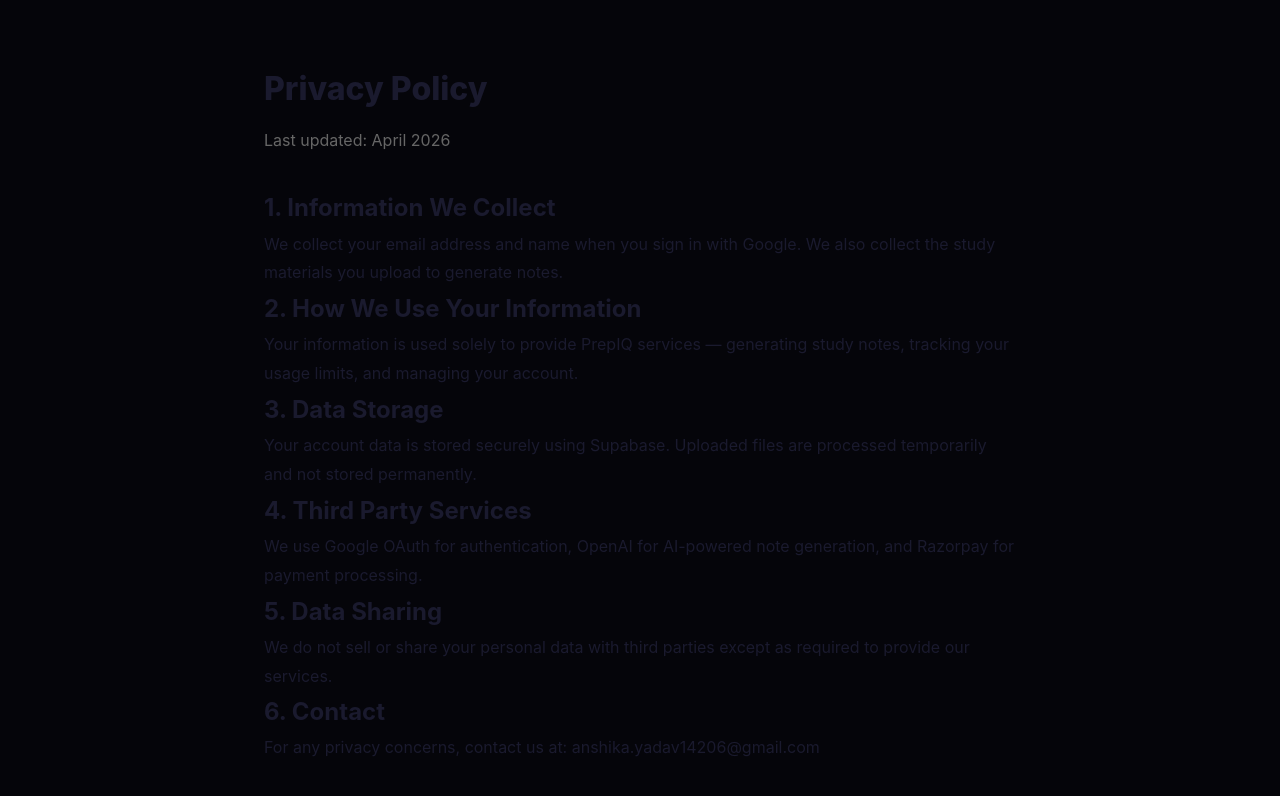
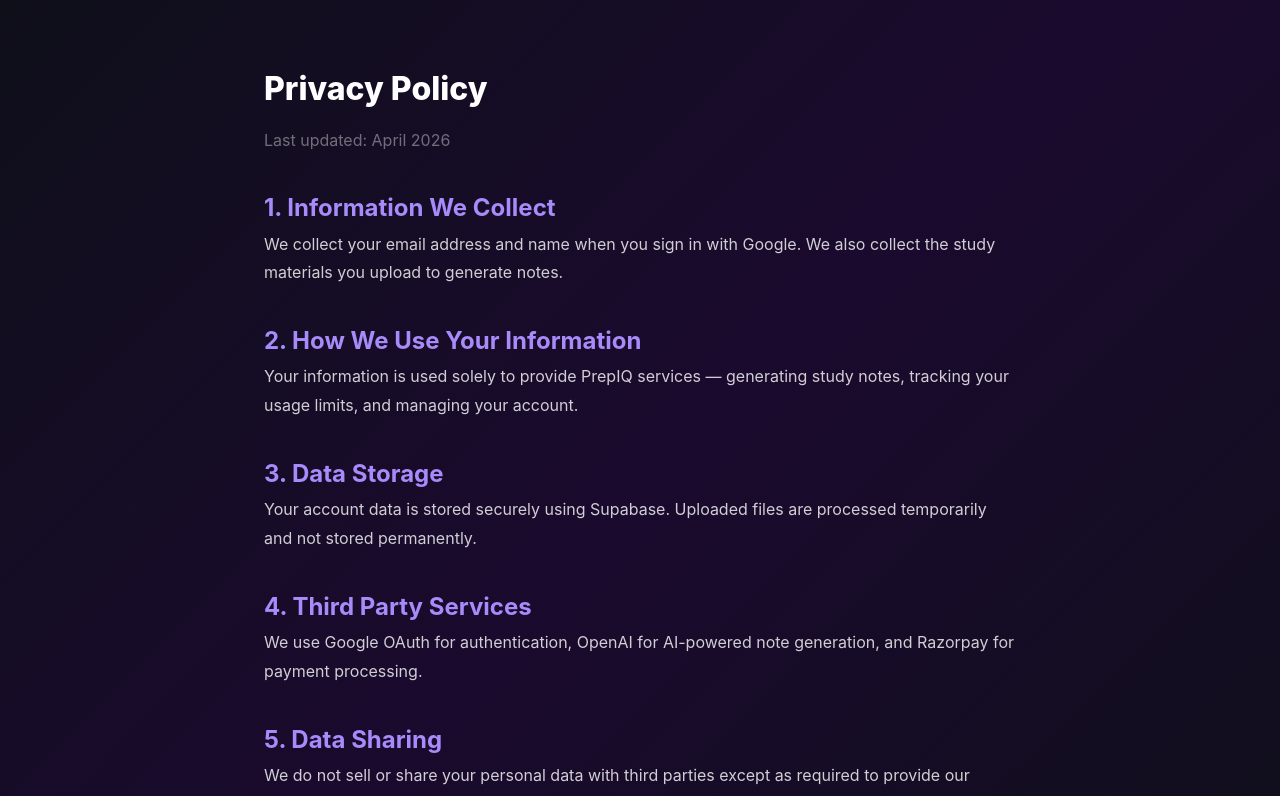
Before and after one commit to anshikayadav14/prepiq, a Next.js app: page /privacy in a window 1280 px wide. Shown: the top 796 px of the page. Built offline with nearby package versions, Linux system fonts and the light colour scheme.

Commit message:
Updated privacy and terms page

```diff
--- a/app/privacy/page.js
+++ b/app/privacy/page.js
@@ -1,29 +1,34 @@
 export default function PrivacyPolicy() {
   return (
     <div style={{
+      background: 'linear-gradient(135deg, #0f0f1a 0%, #1a0a2e 50%, #0f0f1a 100%)',
+      minHeight: '100vh'
+    }}>
+      <div style={{
         maxWidth: '800px', margin: '0 auto', padding: '60px 24px',
-      fontFamily: "'Inter', sans-serif", color: '#1a1a2e', lineHeight: '1.8'
+        fontFamily: "'Inter', sans-serif", color: 'rgba(255,255,255,0.8)', lineHeight: '1.8'
       }}>
-      <h1 style={{ fontSize: '2rem', fontWeight: '800', marginBottom: '8px' }}>Privacy Policy</h1>
-      <p style={{ color: '#666', marginBottom: '32px' }}>Last updated: April 2026</p>
+        <h1 style={{ fontSize: '2rem', fontWeight: '800', marginBottom: '8px', color: 'white' }}>Privacy Policy</h1>
+        <p style={{ color: 'rgba(255,255,255,0.4)', marginBottom: '32px' }}>Last updated: April 2026</p>
 
-      <h2>1. Information We Collect</h2>
+        <h2 style={{ color: '#a78bfa', marginTop: '32px' }}>1. Information We Collect</h2>
         <p>We collect your email address and name when you sign in with Google. We also collect the study materials you upload to generate notes.</p>
 
-      <h2>2. How We Use Your Information</h2>
+        <h2 style={{ color: '#a78bfa', marginTop: '32px' }}>2. How We Use Your Information</h2>
         <p>Your information is used solely to provide PrepIQ services — generating study notes, tracking your usage limits, and managing your account.</p>
 
-      <h2>3. Data Storage</h2>
+        <h2 style={{ color: '#a78bfa', marginTop: '32px' }}>3. Data Storage</h2>
         <p>Your account data is stored securely using Supabase. Uploaded files are processed temporarily and not stored permanently.</p>
 
-      <h2>4. Third Party Services</h2>
+        <h2 style={{ color: '#a78bfa', marginTop: '32px' }}>4. Third Party Services</h2>
         <p>We use Google OAuth for authentication, OpenAI for AI-powered note generation, and Razorpay for payment processing.</p>
 
-      <h2>5. Data Sharing</h2>
+        <h2 style={{ color: '#a78bfa', marginTop: '32px' }}>5. Data Sharing</h2>
         <p>We do not sell or share your personal data with third parties except as required to provide our services.</p>
 
-      <h2>6. Contact</h2>
+        <h2 style={{ color: '#a78bfa', marginTop: '32px' }}>6. Contact</h2>
         <p>For any privacy concerns, contact us at: anshika.yadav14206@gmail.com</p>
+      </div>
     </div>
   )
 }
```
Also changed, not shown: app/terms/page.js (+15 -10 lines). Lines whose indentation alone changed are shown as unchanged.
